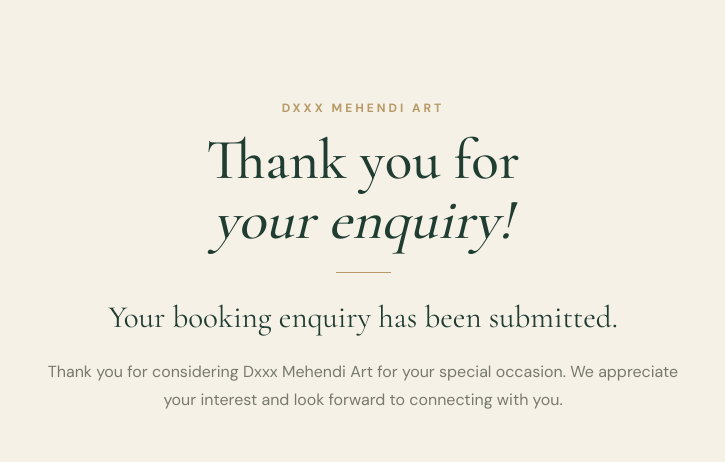
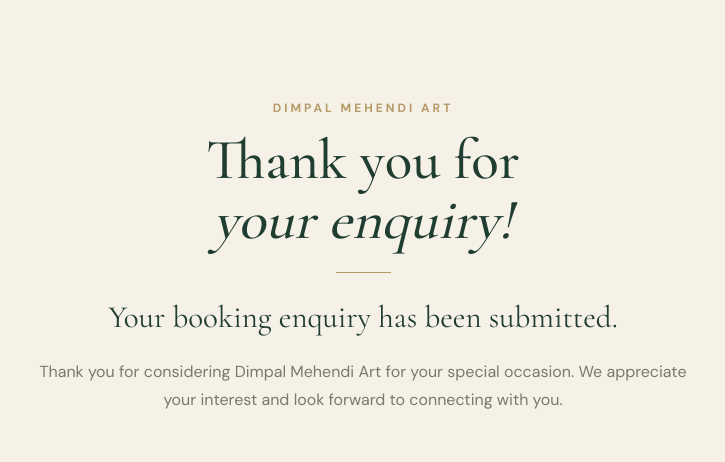
Before and after one commit to dimpalmehendiart/dimpal-mehendi-art, a plain HTML site: page thank-you.html in a window 1280 px wide. Shown: the top 462 px of the page, 277-1002 px from the left. Drawn offline with nearby package versions, Linux system fonts and the light colour scheme.

Commit message:
Dxxx to Dimpal

```diff
--- a/thank-you.html
+++ b/thank-you.html
@@ -6,9 +6,9 @@
   <meta name="viewport" content="width=device-width, initial-scale=1.0">
 
   <meta name="theme-color" content="#f6f1e7">
-  <meta name="description" content="Thank you for your enquiry at Dxxx Mehendi Art.">
+  <meta name="description" content="Thank you for your enquiry at Dimpal Mehendi Art.">
 
-  <title>Thank You | Dxxx Mehendi Art</title>
+  <title>Thank You | Dimpal Mehendi Art</title>
 
   <!-- SAME FONTS AS HOMEPAGE -->
   <link rel="preconnect" href="https://fonts.googleapis.com">
@@ -61,7 +61,7 @@
 
     <div class="section-inner story-inner">
 
-      <p class="eyebrow">DXXX MEHENDI ART</p>
+      <p class="eyebrow">DIMPAL MEHENDI ART</p>
 
       <h2>
         Thank you for<br>
@@ -75,7 +75,7 @@
       </p>
 
       <p class="story-copy">
-        Thank you for considering Dxxx Mehendi Art
+        Thank you for considering Dimpal Mehendi Art
         for your special occasion. We appreciate your
         interest and look forward to connecting with you.
       </p>
```
